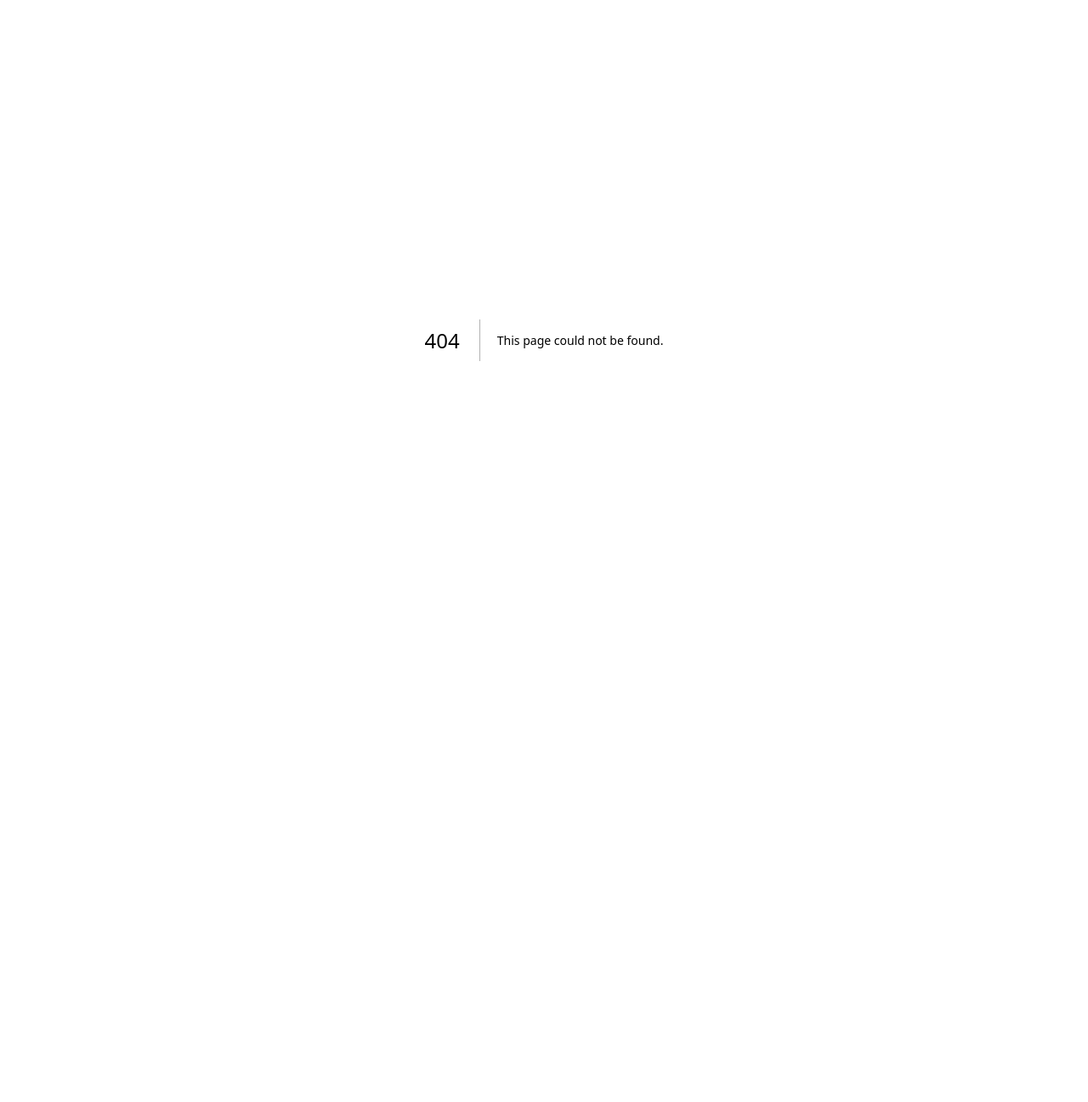
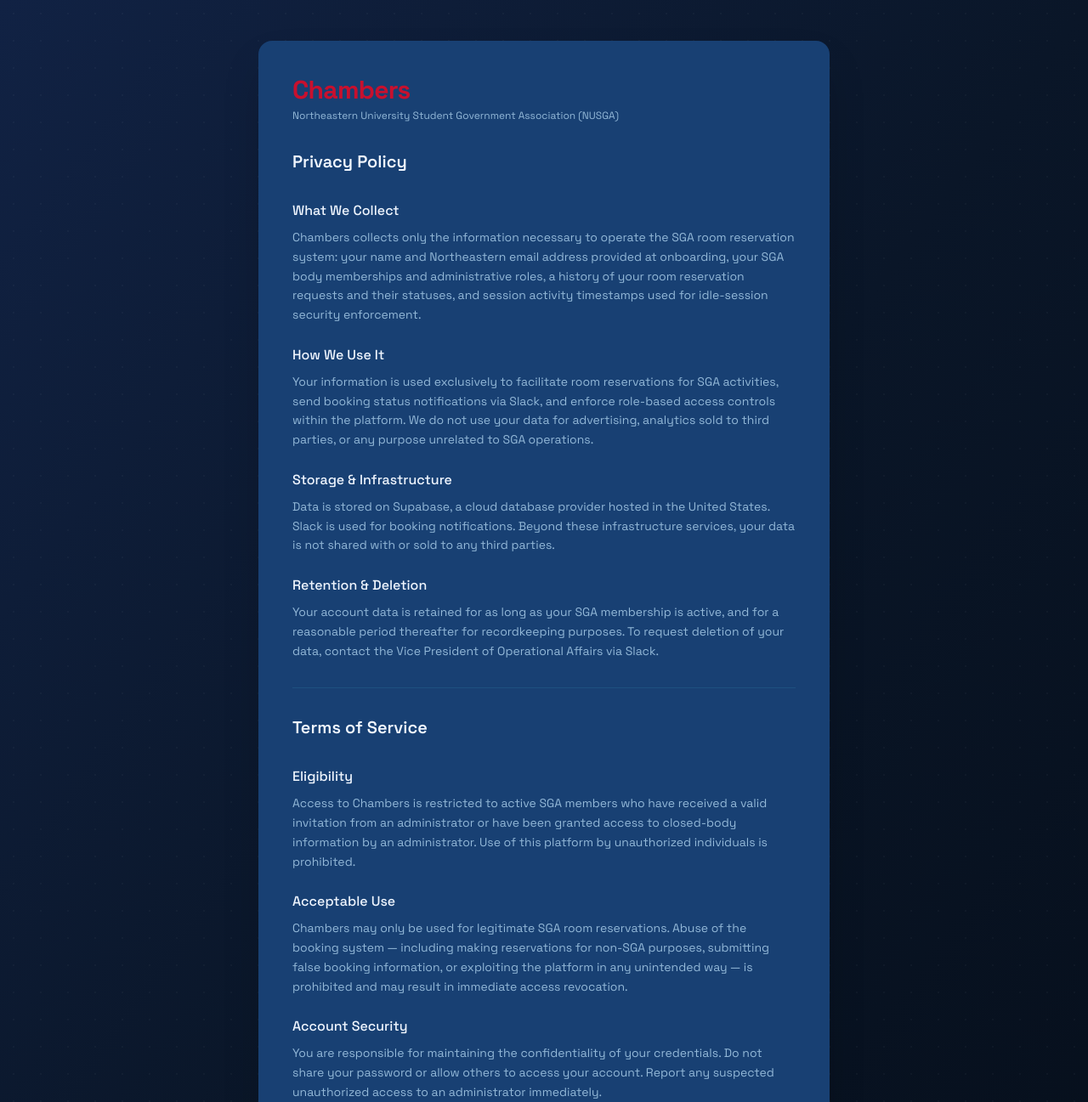
Before and after one commit to SGAOperations/chambers, a Next.js app: page /legal in a window 1280 px wide. Before the commit this address had no page. Shown: the top 1297 px of the page at 85% size. Before the commit the page ends 800 px from the top, so only its background shows below. Built offline with nearby package versions, Linux system fonts and the light colour scheme.

Commit message:
Added adminstrative info

```diff
--- a/app/(dashboard)/layout.tsx
+++ b/app/(dashboard)/layout.tsx
@@ -2,6 +2,7 @@
 
 import { useEffect, useState, useRef } from 'react'
 import { useRouter, usePathname } from 'next/navigation'
+import Link from 'next/link'
 import { createClient } from '@/lib/supabase/client'
 import AuthGuard from './authguard'
 import SettingsModal, { type Settings as SettingsData } from './settings-modal'
@@ -276,6 +277,12 @@
             >
               Sign Out
             </button>
+            <div className="px-1 pt-2 flex flex-wrap gap-x-2 gap-y-0.5">
+              <Link href="/legal#privacy" className="text-[10px] text-slate-600 hover:text-slate-400 transition">Privacy Policy</Link>
+              <Link href="/legal#terms" className="text-[10px] text-slate-600 hover:text-slate-400 transition">Terms of Service</Link>
+              <Link href="/faq" className="text-[10px] text-slate-600 hover:text-slate-400 transition">FAQ</Link>
+            </div>
+            <p className="px-1 text-[10px] text-slate-700">© 2026 NUSGA</p>
           </div>
         </nav>
 
--- a/app/_components/LoginCard.tsx
+++ b/app/_components/LoginCard.tsx
@@ -147,6 +147,15 @@
             {loading ? 'Signing in...' : 'Sign In'}
           </button>
         </div>
+
+        <div className="border-t border-[#1e5080] mt-6 pt-5 flex items-center justify-between">
+          <div className="flex gap-3">
+            <Link href="/legal#privacy" className="text-xs text-[#6a96bb] hover:text-[#93b8d8] transition">Privacy Policy</Link>
+            <Link href="/legal#terms" className="text-xs text-[#6a96bb] hover:text-[#93b8d8] transition">Terms of Service</Link>
+            <Link href="/faq" className="text-xs text-[#6a96bb] hover:text-[#93b8d8] transition">FAQ</Link>
+          </div>
+          <span className="text-xs text-[#6a96bb]">© 2026 NUSGA</span>
+        </div>
       </div>
 
       {showForgot && createPortal(
--- a/app/faq/page.tsx
+++ b/app/faq/page.tsx
@@ -88,7 +88,7 @@
 
         <div className="border-t border-[#1e5080] pt-6">
           <Link href="/" className="text-sm text-[#93b8d8] hover:text-[#f0f6ff] font-medium transition">
-            ← Back to login
+            ← Back to Chambers
           </Link>
         </div>
       </div>
--- /dev/null
+++ b/app/legal/page.tsx
@@ -0,0 +1,104 @@
+import Link from 'next/link'
+
+export default function LegalPage() {
+  return (
+    <div className="min-h-screen bg-gradient-to-br from-[#112244] via-[#0a1628] to-[#060e1a] flex items-start justify-center px-4 py-12 relative">
+      <div className="absolute inset-0 opacity-[0.03]" style={{ backgroundImage: 'radial-gradient(circle, #ffffff 1px, transparent 1px)', backgroundSize: '32px 32px' }} />
+
+      <div className="bg-[#184073] rounded-2xl shadow-2xl w-full max-w-2xl p-10 space-y-8 relative z-10">
+        {/* Brand */}
+        <div>
+          <span className="text-[#c8102e] font-bold text-3xl tracking-tight">Chambers</span>
+          <p className="text-[#93b8d8] text-xs mt-1">Northeastern University Student Government Association (NUSGA)</p>
+        </div>
+
+        {/* Privacy Policy */}
+        <div id="privacy">
+          <h1 className="text-[#f0f6ff] font-semibold text-xl">Privacy Policy</h1>
+        </div>
+
+        <div className="space-y-6">
+          <section className="space-y-2">
+            <h2 className="text-[#f0f6ff] font-medium text-base">What We Collect</h2>
+            <p className="text-[#93b8d8] text-sm leading-relaxed">
+              Chambers collects only the information necessary to operate the SGA room reservation system: your name and Northeastern email address provided at onboarding, your SGA body memberships and administrative roles, a history of your room reservation requests and their statuses, and session activity timestamps used for idle-session security enforcement.
+            </p>
+          </section>
+
+          <section className="space-y-2">
+            <h2 className="text-[#f0f6ff] font-medium text-base">How We Use It</h2>
+            <p className="text-[#93b8d8] text-sm leading-relaxed">
+              Your information is used exclusively to facilitate room reservations for SGA activities, send booking status notifications via Slack, and enforce role-based access controls within the platform. We do not use your data for advertising, analytics sold to third parties, or any purpose unrelated to SGA operations.
+            </p>
+          </section>
+
+          <section className="space-y-2">
+            <h2 className="text-[#f0f6ff] font-medium text-base">Storage &amp; Infrastructure</h2>
+            <p className="text-[#93b8d8] text-sm leading-relaxed">
+              Data is stored on Supabase, a cloud database provider hosted in the United States. Slack is used for booking notifications. Beyond these infrastructure services, your data is not shared with or sold to any third parties.
+            </p>
+          </section>
+
+          <section className="space-y-2">
+            <h2 className="text-[#f0f6ff] font-medium text-base">Retention &amp; Deletion</h2>
+            <p className="text-[#93b8d8] text-sm leading-relaxed">
+              Your account data is retained for as long as your SGA membership is active, and for a reasonable period thereafter for recordkeeping purposes. To request deletion of your data, contact the Vice President of Operational Affairs via Slack.
+            </p>
+          </section>
+        </div>
+
+        {/* Divider */}
+        <div className="border-t border-[#1e5080]" />
+
+        {/* Terms of Service */}
+        <div id="terms">
+          <h1 className="text-[#f0f6ff] font-semibold text-xl">Terms of Service</h1>
+        </div>
+
+        <div className="space-y-6">
+          <section className="space-y-2">
+            <h2 className="text-[#f0f6ff] font-medium text-base">Eligibility</h2>
+            <p className="text-[#93b8d8] text-sm leading-relaxed">
+              Access to Chambers is restricted to active SGA members who have received a valid invitation from an administrator or have been granted access to closed-body information by an administrator. Use of this platform by unauthorized individuals is prohibited.
+            </p>
+          </section>
+
+          <section className="space-y-2">
+            <h2 className="text-[#f0f6ff] font-medium text-base">Acceptable Use</h2>
+            <p className="text-[#93b8d8] text-sm leading-relaxed">
+              Chambers may only be used for legitimate SGA room reservations. Abuse of the booking system — including making reservations for non-SGA purposes, submitting false booking information, or exploiting the platform in any unintended way — is prohibited and may result in immediate access revocation.
+            </p>
+          </section>
+
+          <section className="space-y-2">
+            <h2 className="text-[#f0f6ff] font-medium text-base">Account Security</h2>
+            <p className="text-[#93b8d8] text-sm leading-relaxed">
+              You are responsible for maintaining the confidentiality of your credentials. Do not share your password or allow others to access your account. Report any suspected unauthorized access to an administrator immediately.
+            </p>
+          </section>
+
+          <section className="space-y-2">
+            <h2 className="text-[#f0f6ff] font-medium text-base">Accurate Information</h2>
+            <p className="text-[#93b8d8] text-sm leading-relaxed">
+              You agree to provide accurate and complete information when creating bookings and maintaining your account profile. Knowingly submitting false information is a violation of these terms.
+            </p>
+          </section>
+
+          <section className="space-y-2">
+            <h2 className="text-[#f0f6ff] font-medium text-base">Termination</h2>
+            <p className="text-[#93b8d8] text-sm leading-relaxed">
+              NUSGA reserves the right to suspend or terminate access to Chambers at any time, with or without notice, for violations of these terms or for any other operational reason. These terms may be updated periodically; continued use of Chambers constitutes acceptance of any changes.
+            </p>
+          </section>
+        </div>
+
+        <div className="border-t border-[#1e5080] pt-6 flex items-center justify-between">
+          <Link href="/" className="text-sm text-[#93b8d8] hover:text-[#f0f6ff] font-medium transition">
+            ← Back to Chambers
+          </Link>
+          <span className="text-xs text-[#6a96bb]">© 2026 NUSGA</span>
+        </div>
+      </div>
+    </div>
+  )
+}
```
